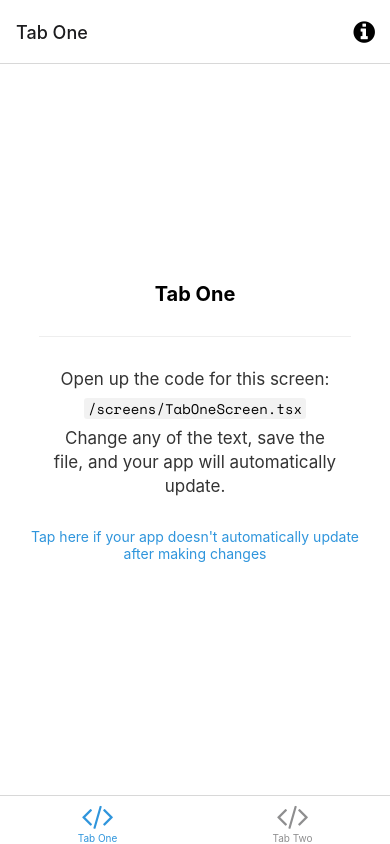
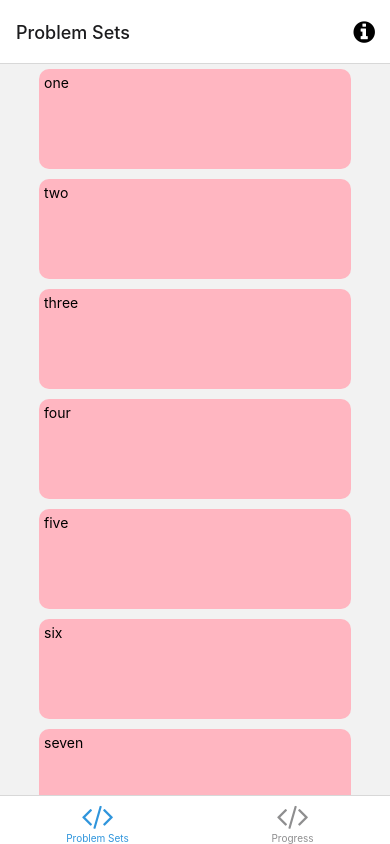
Before and after one commit to KobeZ123/math-sheets, a React Native app: screen /ProblemSets in a window 390 px wide. Built offline with nearby package versions, Linux system fonts and the light colour scheme; what expo-linking would draw is missing.

Commit message:
adding progress and problem sets pages

```diff
--- a/navigation/index.tsx
+++ b/navigation/index.tsx
@@ -12,8 +12,10 @@ import { ColorSchemeName, Pressable } from 'react-native';
 
 import Colors from '../constants/Colors';
 import useColorScheme from '../hooks/useColorScheme';
+import ChooseProblemSet from '../screens/ChooseProblemSet';
 import ModalScreen from '../screens/ModalScreen';
 import NotFoundScreen from '../screens/NotFoundScreen';
+import Progress from '../screens/Progress';
 import TabOneScreen from '../screens/TabOneScreen';
 import TabTwoScreen from '../screens/TabTwoScreen';
 import { RootStackParamList, RootTabParamList, RootTabScreenProps } from '../types';
@@ -58,15 +60,15 @@ function BottomTabNavigator() {
 
   return (
     <BottomTab.Navigator
-      initialRouteName="TabOne"
+      initialRouteName="ProblemSets"
       screenOptions={{
         tabBarActiveTintColor: Colors[colorScheme].tint,
       }}>
       <BottomTab.Screen
-        name="TabOne"
-        component={TabOneScreen}
-        options={({ navigation }: RootTabScreenProps<'TabOne'>) => ({
-          title: 'Tab One',
+        name="ProblemSets"
+        component={ChooseProblemSet}
+        options={({ navigation }: RootTabScreenProps<'ProblemSets'>) => ({
+          title: 'Problem Sets',
           tabBarIcon: ({ color }) => <TabBarIcon name="code" color={color} />,
           headerRight: () => (
             <Pressable
@@ -85,10 +87,10 @@ function BottomTabNavigator() {
         })}
       />
       <BottomTab.Screen
-        name="TabTwo"
-        component={TabTwoScreen}
+        name="Progress"
+        component={Progress}
         options={{
-          title: 'Tab Two',
+          title: 'Progress',
           tabBarIcon: ({ color }) => <TabBarIcon name="code" color={color} />,
         }}
       />
--- a/package.json
+++ b/package.json
@@ -14,10 +14,11 @@
   },
   "dependencies": {
     "@expo/vector-icons": "^13.0.0",
+    "@expo/webpack-config": "^0.16.19",
     "@react-navigation/bottom-tabs": "^6.0.5",
     "@react-navigation/native": "^6.0.2",
     "@react-navigation/native-stack": "^6.1.0",
-    "expo": "~47.0.8",
+    "expo": "^44.0.6",
     "expo-asset": "~8.6.2",
     "expo-constants": "~14.0.2",
     "expo-font": "~11.0.1",
--- /dev/null
+++ b/screens/ChooseProblemSet.tsx
@@ -0,0 +1,48 @@
+import React from "react";
+import { View, StyleSheet, Text, Button, Pressable, TouchableOpacity, ScrollView } from "react-native";
+
+
+const WorkPages: string[] = [
+    "one", "two", "three", "four", "five", "six", "seven"
+]
+
+
+export default function ChooseProblemSet() {
+    return (
+
+        <ScrollView contentContainerStyle={styles.scrollview}>
+        {
+            WorkPages.map(
+                (item: string) =>
+                    <TouchableOpacity style={styles.button} key={item} >
+                        <Text>{item}</Text>
+                    </TouchableOpacity>)
+        }
+        </ScrollView>
+
+    );
+  }
+
+  const styles = StyleSheet.create({
+    container: {
+
+    },
+    scrollview: {
+        alignItems: 'center',
+    },
+    button: {
+        width: '80%',
+        textAlign: 'center',
+        backgroundColor: "lightpink",
+        margin: 5,
+        padding: 5,
+        borderRadius: 10,
+        height: 100,
+
+    },
+    separator: {
+      marginVertical: 30,
+      height: 1,
+      width: '80%',
+    },
+  });
--- /dev/null
+++ b/screens/Progress.tsx
@@ -0,0 +1,26 @@
+import React from "react";
+import { View, StyleSheet, Text } from "react-native";
+
+
+
+export default function Progress() {
+    return (
+        <View style={styles.container}>
+            <Text style={styles.title}>Welcome to the Progress Hub</Text>
+        </View>
+    )
+
+}
+
+
+const styles = StyleSheet.create({
+    container: {
+        flex: 1,
+        alignItems: 'center',
+        justifyContent: 'flex-start',
+        padding: 5,
+    },
+    title: {
+        fontSize: 25,
+    }
+});
--- a/types.tsx
+++ b/types.tsx
@@ -25,8 +25,8 @@ export type RootStackScreenProps<Screen extends keyof RootStackParamList> = Nati
 >;
 
 export type RootTabParamList = {
-  TabOne: undefined;
-  TabTwo: undefined;
+  ProblemSets: undefined;
+  Progress: undefined;
 };
 
 export type RootTabScreenProps<Screen extends keyof RootTabParamList> = CompositeScreenProps<
```
Also changed, not shown: 1 other file (tests, documents, lock files or other folders).
